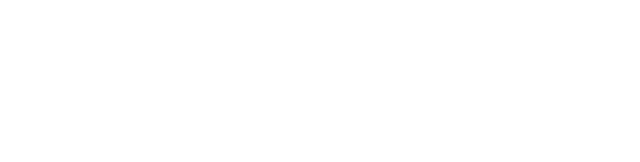
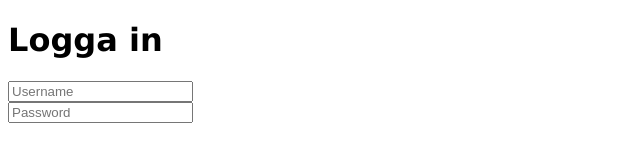
Before and after one commit to hallerstrom/loginPage, a plain HTML site: page index.html in a window 1280 px wide. Shown: the whole page, without its empty margins (0-640 px from the left). Drawn offline with Linux system fonts and the light colour scheme.

Commit message:
Har lagt till en välkommsfras och två inputfält

```diff
--- a/index.html
+++ b/index.html
@@ -4,10 +4,10 @@
     <meta charset="UTF-8">
     <meta name="viewport" content="width=device-width, initial-scale=1.0">
     <title>Document</title>
-    <script src="script.js"></script>
+    <script src="script.js" defer></script>
     <link rel="stylesheet" href="style.css">
 </head>
 <body>
-
+   <div id="root"></div>
 </body>
 </html>
--- a/script.js
+++ b/script.js
@@ -0,0 +1,32 @@
+let root = document.getElementById("root");
+
+let header = document.createElement("header");
+
+let logo = document.createElement("h1");
+logo.innerText = "Logga in";
+logo.classList.add("logo");
+
+header.appendChild(logo);
+root.appendChild(header);
+
+let main = document.createElement("main");
+
+root.appendChild(main);
+
+    let userName = document.createElement("input");
+    userName.type = "text";
+    userName.id = "username"
+    userName.placeholder = "Username";
+
+root.appendChild(userName);
+
+let div = document.createElement("div");
+
+root.appendChild(div);
+
+    let password = document.createElement("input");
+    password.type = "password";
+    password.id = "password"
+    password.placeholder = "Password";
+
+root.appendChild(password);
--- a/style.css
+++ b/style.css
@@ -0,0 +1,3 @@
+.logo {
+    font-family: Verdana, Geneva, Tahoma, sans-serif;
+}
```
